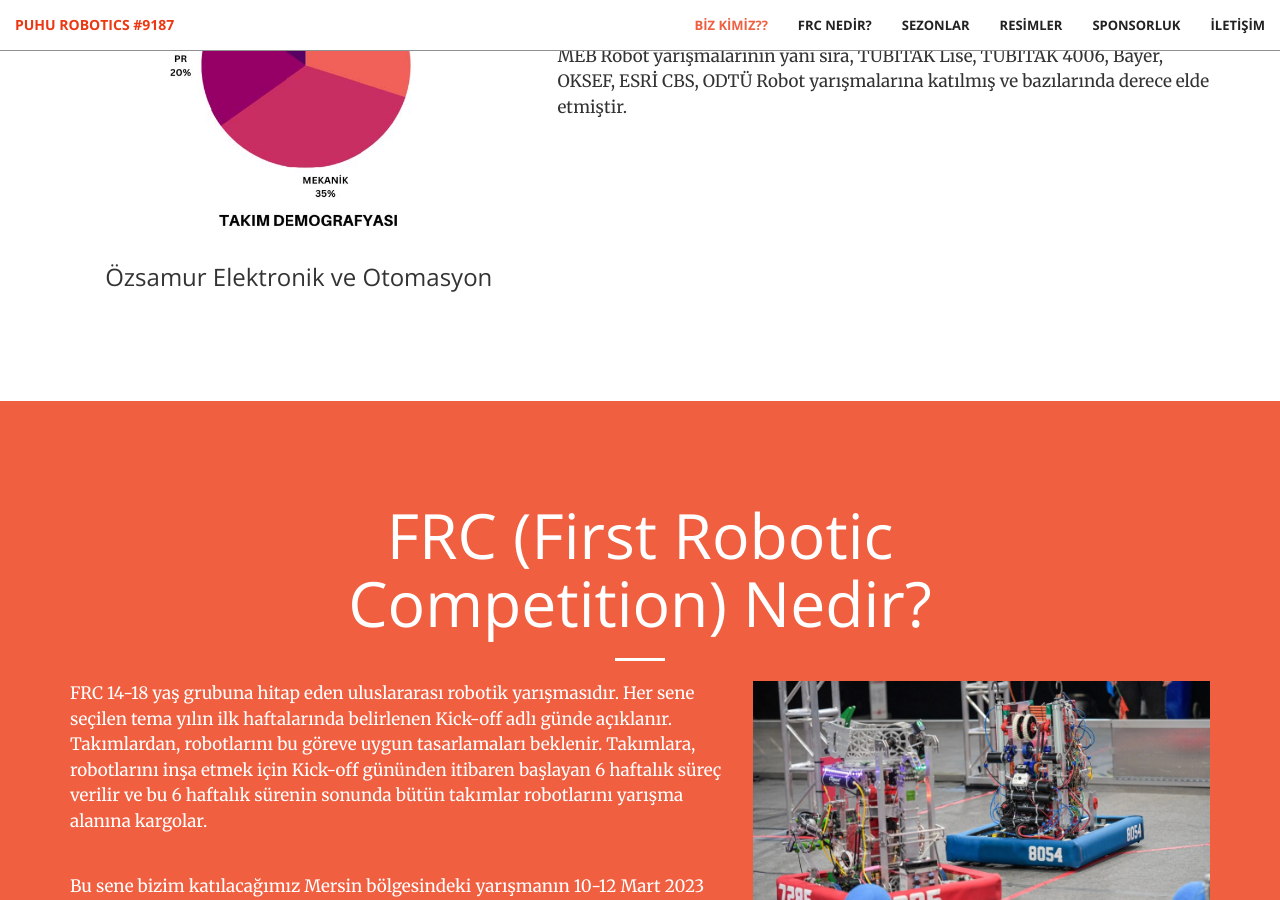
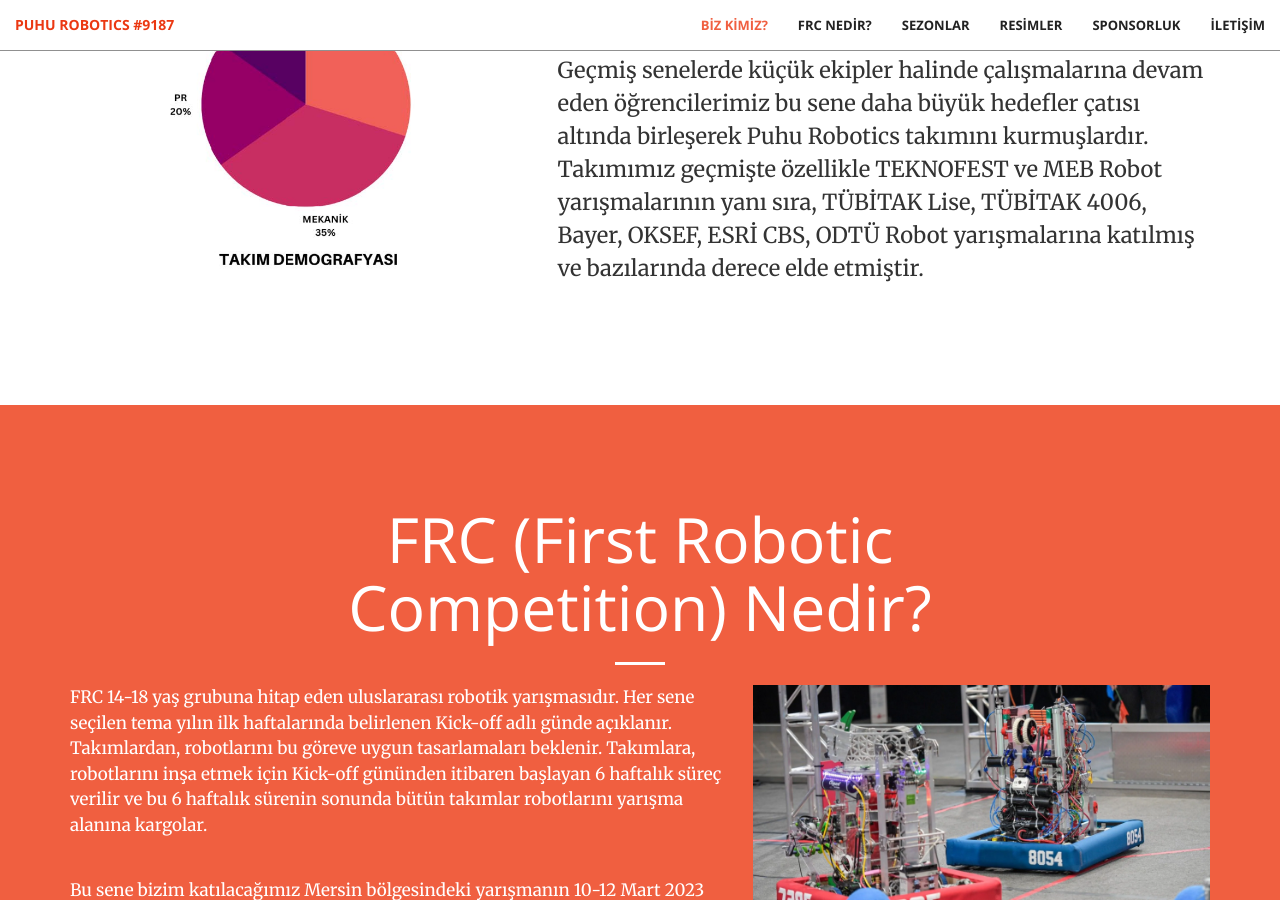
Before and after one commit to yunchi-098/puhu9187.github.io, a Jekyll site: the page built from index.html, in a window 1280 px wide and 900 px high, scrolled down 1160 px. Built offline with Jekyll 4.4.1, drawn with Linux system fonts in a browser that asks for light colours.

Commit message:
bug düzeltme

```diff
--- a/_includes/head.html
+++ b/_includes/head.html
@@ -1,3 +1,6 @@
+<!-- MADE BY TECHNOMONKEY -->
+<!-- https://bit.ly/3X1aMGP -->
+
 <head>
 
     <meta charset="utf-8">
--- a/_includes/header.html
+++ b/_includes/header.html
@@ -12,7 +12,7 @@
             <br>
             <br>
             <br>
-            <a href="#about" class="btn btn-primary btn-xl page-scroll">Daha Fazlası</a>
+            <a href="#who_am_i" class="btn btn-primary btn-xl page-scroll">Daha Fazlası</a>
         </div>
     </div>
 </header>
--- a/_includes/nav.html
+++ b/_includes/nav.html
@@ -1,6 +1,3 @@
-
-<!-- MADE BY TECHNOMONKEY -->
-<!-- https://bit.ly/3X1aMGP -->
 
 <nav id="mainNav" class="navbar navbar-default navbar-fixed-top">
     <div class="container-fluid">
@@ -19,7 +16,7 @@
         <div class="collapse navbar-collapse" id="bs-example-navbar-collapse-1">
             <ul class="nav navbar-nav navbar-right">
                 <li>
-                    <a class="page-scroll" href="#who_am_i">Biz Kimiz??</a>
+                    <a class="page-scroll" href="#who_am_i">Biz Kimiz?</a>
                 </li>
                 <li>
                     <a class="page-scroll" href="#frc">FRC Nedir?</a>
--- a/_includes/who_am_i.html
+++ b/_includes/who_am_i.html
@@ -2,7 +2,7 @@
     <div class="container">
         <div class="row">
             <div class="col-lg-12 text-center">
-                <h2 class="section-heading">Biz Kimiz?</h2>
+                <h1 class="section-heading">Biz Kimiz?</h1>
                 <hr class="primary">
             </div>
         </div>
@@ -12,11 +12,10 @@
             <div class=" col-lg-5 col-lg-offset-0 col-md-6 text-center">
                 <div class="service-box" align="center">
                     <img src="img/demografya.jpg" class="img-responsive">
-                    <h3>Özsamur Elektronik ve Otomasyon</h3>
                 </div>
             </div>
             <div class="col-lg-7 col-lg-offset-0 col-md-6">
-                <p class="text" style="font-size: 17px;">2022-2023 eğitim öğretim yılında Selçuklu Fen Lisesi
+                <p class="text" style="font-size: 22px;">2022-2023 eğitim öğretim yılında Selçuklu Fen Lisesi
                     bünyesinde kurulan PUHU ROBOTICS takımı, bu sene 17 öğrenci
                     ve 3 mentör öğretmenden oluşan robotik takımıdır. Geçmiş senelerde
                     küçük ekipler halinde çalışmalarına devam eden öğrencilerimiz bu
```
